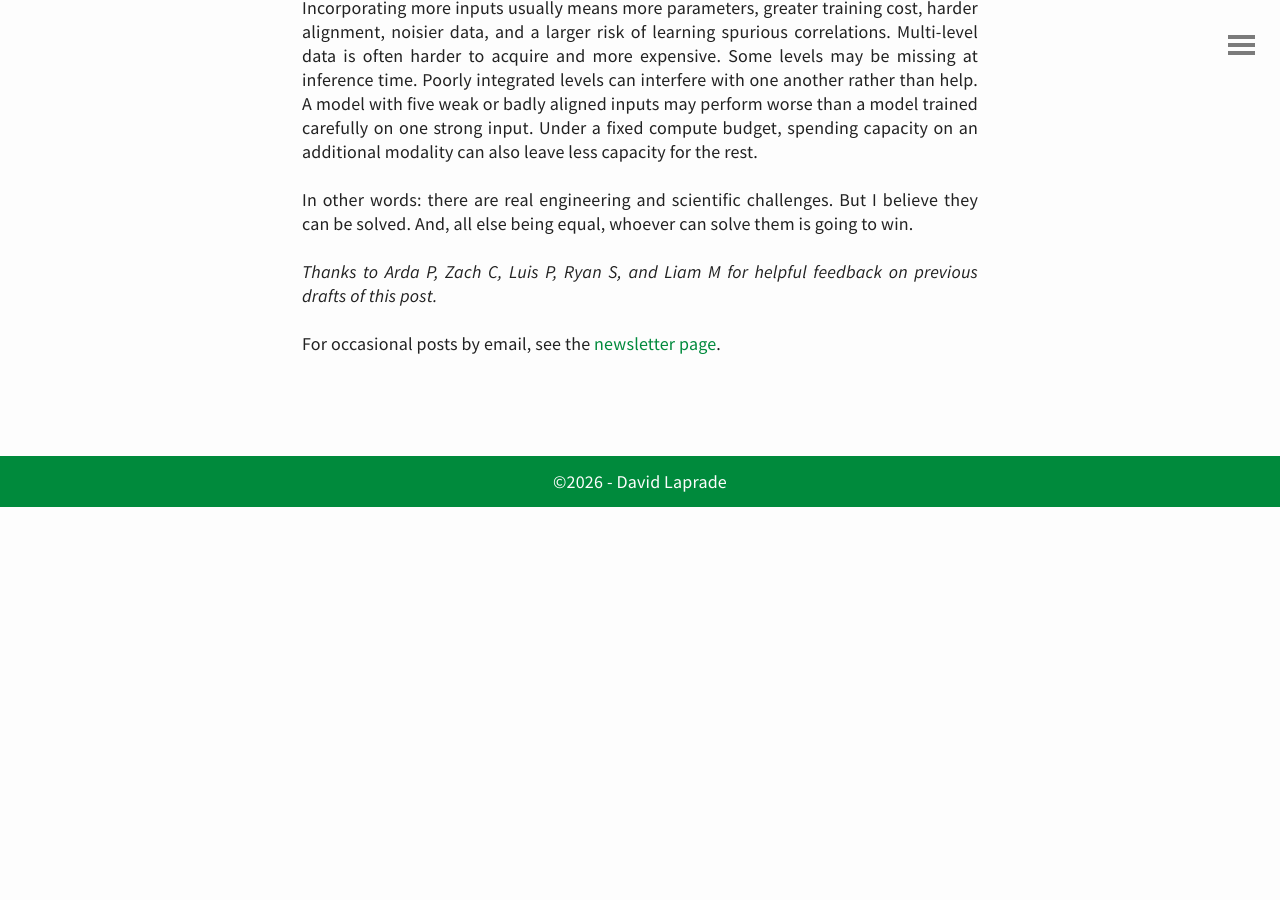
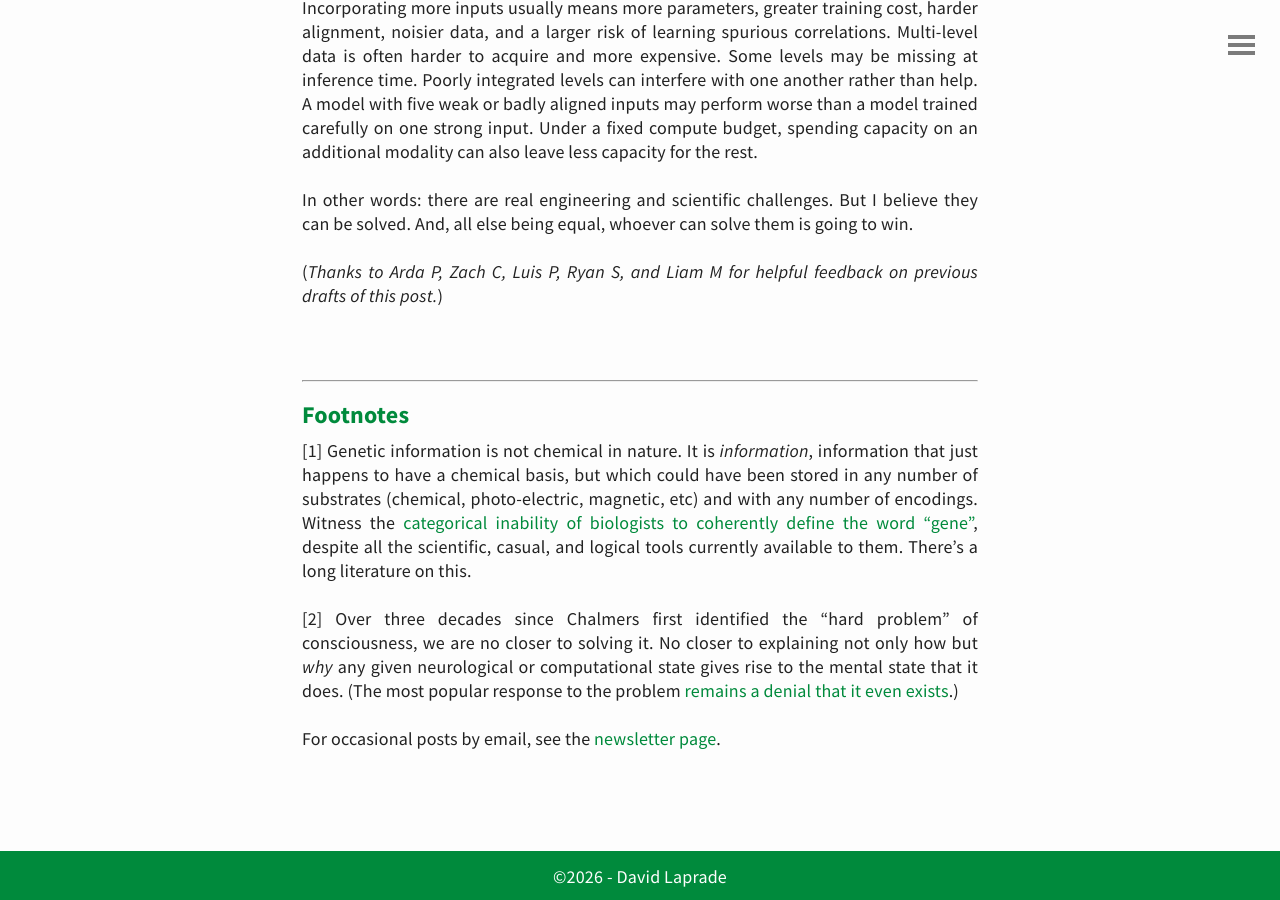
Before and after one commit to davidlaprade/davidlaprade.github.io, a Jekyll site: the page built from _posts/2026-10-18-dont-build-laplaces-demon.md, in a window 1280 px wide and 900 px high, scrolled down 3238 px. Built offline with Jekyll 4.4.1, drawn with Linux system fonts in a browser that asks for light colours; comment, search, counter and statistics services are not loaded; before the commit the page ends 3745 px from its top, so only the background shows below that.

Commit message:
Add missing footnotes

```diff
--- a/_posts/2026-10-18-dont-build-laplaces-demon.md
+++ b/_posts/2026-10-18-dont-build-laplaces-demon.md
@@ -57,4 +57,15 @@ Incorporating more inputs usually means more parameters, greater training cost,
 
 In other words: there are real engineering and scientific challenges. But I believe they can be solved. And, all else being equal, whoever can solve them is going to win.
 
-_Thanks to Arda P, Zach C, Luis P, Ryan S, and Liam M for helpful feedback on previous drafts of this post._
+(_Thanks to Arda P, Zach C, Luis P, Ryan S, and Liam M for helpful feedback on previous drafts of this post._)
+
+
+<br>
+
+---
+
+### Footnotes
+
+[1] Genetic information is not chemical in nature. It is _information_, information that just happens to have a chemical basis, but which could have been stored in any number of substrates (chemical, photo-electric, magnetic, etc) and with any number of encodings. Witness the [categorical inability of biologists to coherently define the word "gene"](https://plato.stanford.edu/entries/gene/), despite all the scientific, casual, and logical tools currently available to them. There’s a long literature on this.
+
+[2] Over three decades since Chalmers first identified the “hard problem” of consciousness, we are no closer to solving it. No closer to explaining not only how but _why_ any given neurological or computational state gives rise to the mental state that it does. (The most popular response to the problem [remains a denial that it even exists](https://survey2020.philpeople.org/survey/results/5042).)
```
